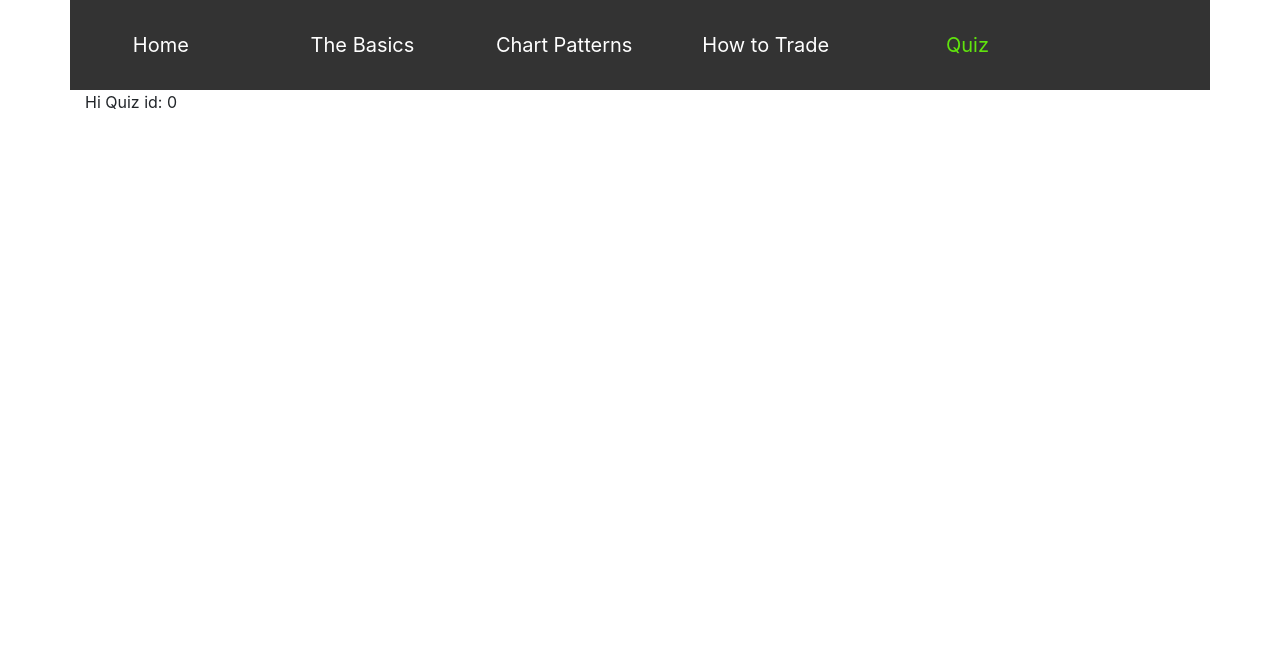
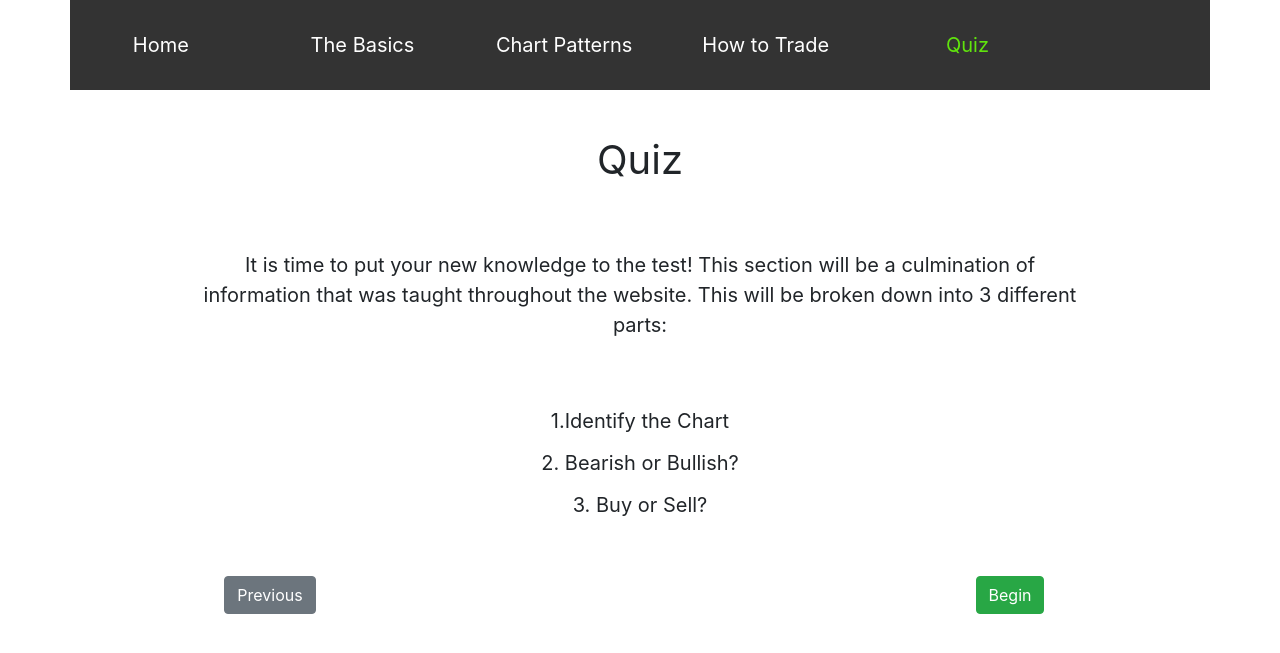
Before and after one commit to bobbybax12/stockchartpattern, a Flask app: page /quiz/0 in a window 1280 px wide. Shown: the top 653 px of the page. Run offline with Flask 3, Linux system fonts and the light colour scheme; some libraries are stand-ins or nearby versions.

Commit message:
quiz first page

```diff
--- a/server.py
+++ b/server.py
@@ -17,5 +17,6 @@ def learn(id):
 @app.route('/quiz/<id>')
 def quiz(id):
    return render_template('quiz.html', id=id)
+
 if __name__ == '__main__':
    app.run(debug = True)
--- /dev/null
+++ b/static/quiz.css
@@ -0,0 +1,25 @@
+.content-header {
+  margin-bottom: 20px;
+  padding: 40px;
+  padding-bottom: 0;
+  text-align: center;
+  font-size: 40px;
+}
+.some-text {
+  font-size: 20px;
+  text-align: center;
+  padding: 40px 90px;
+  padding-bottom: 60px;
+}
+.more-text {
+    font-size: 20px;
+    text-align: center;
+    padding: 6px 10px;
+}
+.center {
+    justify-content: center;
+    text-align: center;
+}
+.some-pad {
+    padding-top: 50px;
+}
--- /dev/null
+++ b/static/quiz.js
@@ -0,0 +1,101 @@
+function renderpage(id) {
+    if (id == 0) {
+        render0();
+    }
+    else if (id == 1) {
+        render1();
+    }
+    else if (id == 2) {
+        render2();
+    }
+    else if (id == 3) {
+        render3();
+    }
+}
+
+function render0() {
+    let html = `
+    <div class="container">
+        <div class="row">
+            <div class="col-md-12">
+                <div class="content-header"> Quiz </div>
+            </div>
+        </div>
+        <div class="row">
+            <div class="col-md-12">
+                <div class="some-text"> It is time to put your new knowledge to the test! This section will be a culmination of information that was taught throughout the website. This will be broken down into 3 different parts:</div>
+            </div>
+        </div>
+        <div class="row">
+            <div class="col-md-12">
+                <div class="more-text"> 1.Identify the Chart </div>
+            </div>
+        </div>
+        <div class="row">
+            <div class="col-md-12">
+                <div class="more-text"> 2. Bearish or Bullish?</div>
+            </div>
+        </div>
+        <div class="row">
+            <div class="col-md-12">
+                <div class="more-text"> 3. Buy or Sell?</div>
+            </div>
+        </div>
+        <div class="row some-pad">
+            <div class="col-md-4 center">
+                <button class="btn btn-secondary" onclick="goBack(0)"> Previous </button>
+            </div>
+            <div class="col-md-4"></div>
+            <div class="col-md-4 center">
+                <button class="btn btn-success" onclick="goNext(0)"> Begin </button>
+            </div>
+        </div>
+    </div>
+    `;
+    $('#content').html(html);
+}
+function render1() {
+}
+function render2() {
+}
+function render3() {
+}
+
+
+function goBack(id) {
+    if (id == 0) {
+        window.location.href = '/learn/15';
+    }
+    else if (id == 1) {
+        window.location.href = '/quiz/0';
+    }
+    else if (id == 2) {
+        window.location.href = '/quiz/1';
+    }
+    else if (id == 3) {
+        window.location.href = '/quiz/2';
+    }
+}
+function goNext(id) {
+    if (id == 0) {
+        window.location.href = '/quiz/1';
+    }
+    else if (id == 1) {
+        submitUserAnswer();
+        window.location.href = '/quiz/2';
+    }
+    else if (id == 2) {
+        submitUserAnswer();
+        window.location.href = '/quiz/3';
+    }
+    else if (id == 3) {
+        submitUserAnswer();
+    }
+}
+function submitUserAnswer() {
+    //ajas post request to submit user answer
+}
+
+$(document).ready(function() {
+    renderpage(id);
+});
--- a/templates/quiz.html
+++ b/templates/quiz.html
@@ -4,7 +4,9 @@
 <script>
     let id = {{ id }};
 </script>
+<script src="{{ url_for('static', filename='quiz.js') }}"></script>
+<link rel="stylesheet" href="{{ url_for('static', filename='quiz.css') }}">
 
-Hi Quiz id: {{ id }}
+<div id="content"></div>
 
 {% endblock %}
```
